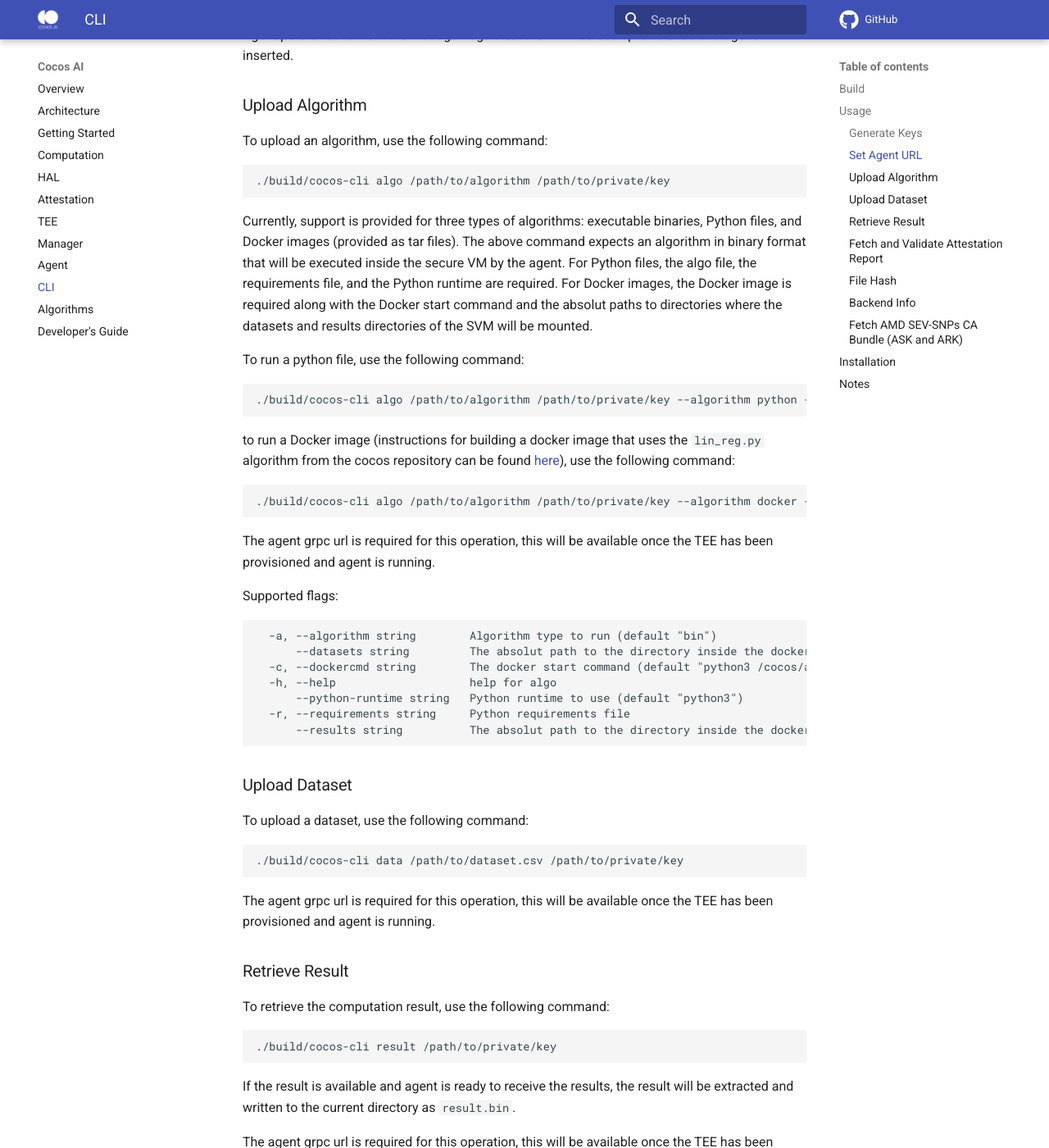
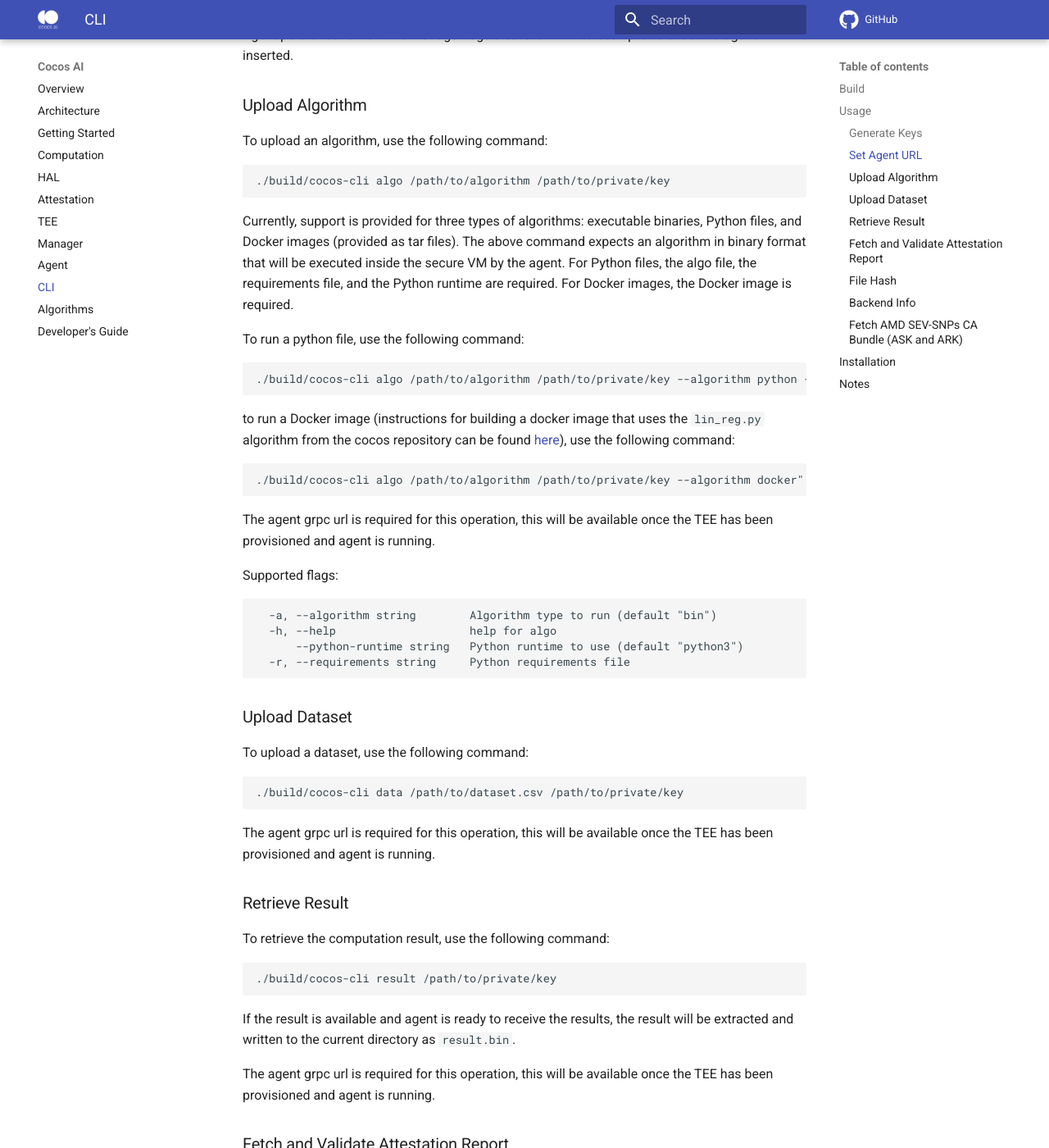
Before and after one commit to ultravioletrs/cocos-docs, an MkDocs documentation site: the page built from docs/cli.md, in a window 1280 px wide and 1400 px high, scrolled down 995 px. Shown: the whole window at 82% size. Built offline with MkDocs 1.6.1 and Material for MkDocs 9.7.7, drawn with Linux system fonts in a browser that asks for light colours; comment, search, counter and statistics services are not loaded.

Commit message:
updated cli.md

````diff
--- a/docs/cli.md
+++ b/docs/cli.md
@@ -44,7 +44,7 @@ To upload an algorithm, use the following command:
 ./build/cocos-cli algo /path/to/algorithm /path/to/private/key
 ```
 
-Currently, support is provided for three types of algorithms: executable binaries, Python files, and Docker images (provided as tar files). The above command expects an algorithm in binary format that will be executed inside the secure VM by the agent. For Python files, the algo file, the requirements file, and the Python runtime are required. For Docker images, the Docker image is required along with the Docker start command and the absolut paths to directories where the datasets and results directories of the SVM will be mounted.
+Currently, support is provided for three types of algorithms: executable binaries, Python files, and Docker images (provided as tar files). The above command expects an algorithm in binary format that will be executed inside the secure VM by the agent. For Python files, the algo file, the requirements file, and the Python runtime are required. For Docker images, the Docker image is required.
 
 To run a python file, use the following command:
 
@@ -54,7 +54,7 @@ To run a python file, use the following command:
 to run a Docker image (instructions for building a docker image that uses the `lin_reg.py` algorithm from the cocos repository can be found [here](docker)), use the following command:
 
 ```bash
-./build/cocos-cli algo /path/to/algorithm /path/to/private/key --algorithm docker --dockercmd "docker run command" --datasets "/cocos/datasets" --results "/cocos/results"
+./build/cocos-cli algo /path/to/algorithm /path/to/private/key --algorithm docker"
 ```
 
 The agent grpc url is required for this operation, this will be available once the TEE has been provisioned and agent is running.
@@ -63,12 +63,9 @@ Supported flags:
 
 ```shell
   -a, --algorithm string        Algorithm type to run (default "bin")
-      --datasets string         The absolut path to the directory inside the docker image where the datasets will be mounted (default "/cocos/datasets")
-  -c, --dockercmd string        The docker start command (default "python3 /cocos/algorithm.py")
   -h, --help                    help for algo
       --python-runtime string   Python runtime to use (default "python3")
   -r, --requirements string     Python requirements file
-      --results string          The absolut path to the directory inside the docker image where the results directory will be mounted (default "/cocos/results")
 ```
 
 ### Upload Dataset
````
Also changed, not shown: docs/docker.md (+1 -1 lines).
